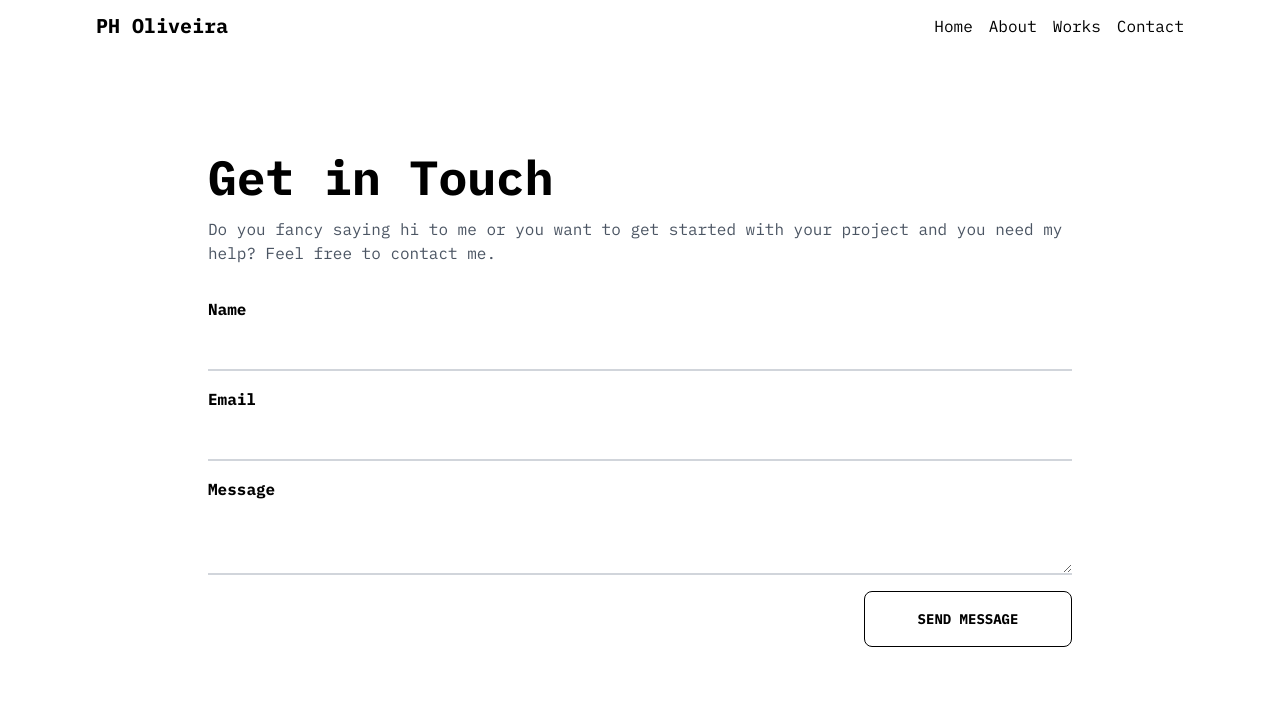
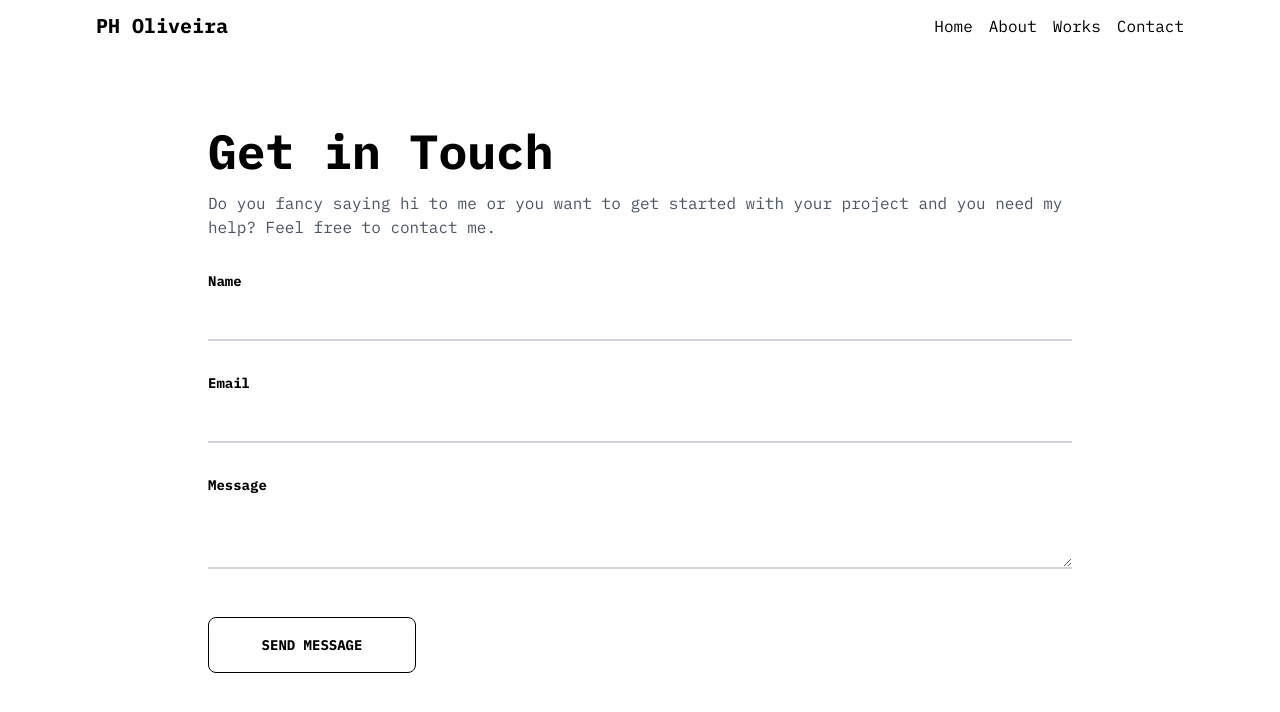
Before and after one commit to PauloHSOliveira/new-portfolio, a Next.js app: page /contact in a window 1280 px wide. Shown: the top 712 px of the page. Built offline with nearby package versions, Linux system fonts and the light colour scheme; no server answers.

Commit message:
added small fixes to app

```diff
--- a/package.json
+++ b/package.json
@@ -13,7 +13,6 @@
     "@phosphor-icons/react": "^2.0.9",
     "@types/node": "18.16.3",
     "@types/react": "18.2.0",
-    "@types/react-animations": "^1.0.0",
     "@types/react-dom": "18.2.1",
     "autoprefixer": "10.4.14",
     "daisyui": "^2.51.6",
@@ -23,14 +22,11 @@
     "nodemailer": "^6.9.1",
     "postcss": "8.4.23",
     "react": "18.2.0",
-    "react-animations": "^1.0.0",
     "react-awesome-slider": "^4.1.0",
     "react-dom": "18.2.0",
     "react-hook-form": "^7.43.9",
     "react-icons": "^4.8.0",
-    "react-intersection-observer": "^9.4.3",
     "react-spinners": "^0.13.8",
-    "react-tippy": "^1.4.0",
     "styled-components": "6.0.0-rc.1",
     "tailwindcss": "3.3.2",
     "typescript": "5.0.4",
--- /dev/null
+++ b/src/components/forms/ContactForm.tsx
@@ -0,0 +1,107 @@
+import { useForm } from 'react-hook-form'
+import * as Yup from 'yup'
+import { yupResolver } from '@hookform/resolvers/yup'
+import { RingLoader } from 'react-spinners'
+import { useState } from 'react'
+
+const schema = Yup.object().shape({
+  name: Yup.string().required('Name is required'),
+  email: Yup.string()
+    .email('Please enter a valid email')
+    .required('Email is required'),
+  message: Yup.string().required('Message is required'),
+})
+
+const resolver = yupResolver(schema)
+
+const ContactForm = () => {
+  const [isLoading, setIsLoading] = useState(false)
+
+  const {
+    register,
+    handleSubmit,
+    formState: { errors },
+  } = useForm({
+    resolver,
+    defaultValues: {
+      name: '',
+      email: '',
+      message: '',
+    },
+  })
+
+  const onSubmit = async (data: any) => {
+    setIsLoading(true)
+    try {
+      const response = await fetch('/api/contact', {
+        method: 'POST',
+        body: JSON.stringify(data),
+        headers: {
+          'Content-Type': 'application/json',
+        },
+      })
+
+      const { message } = await response.json()
+
+      alert(message)
+    } catch (error) {
+      alert(error)
+    } finally {
+      setIsLoading(false)
+    }
+  }
+
+  return (
+    <form onSubmit={handleSubmit(onSubmit)} className="flex flex-col gap-8">
+      <div className="flex flex-col">
+        <label htmlFor="name" className="font-semibold text-sm mb-2">
+          Name
+        </label>
+        <input
+          id="name"
+          type="text"
+          className={`w-full py-2 border-b-2 border-gray-300 focus:outline-none focus:border-blue-500 ${
+            errors.name ? 'border-red-500' : ''
+          }`}
+          {...register('name', { required: true })}
+        />
+      </div>
+      <div className="flex flex-col">
+        <label htmlFor="email" className="font-semibold text-sm mb-2">
+          Email
+        </label>
+        <input
+          id="email"
+          type="email"
+          className={`w-full py-2 border-b-2 border-gray-300 focus:outline-none focus:border-blue-500 ${
+            errors.email ? 'border-red-500' : ''
+          }`}
+          {...register('email', { required: true })}
+        />
+      </div>
+      <div className="flex flex-col">
+        <label htmlFor="message" className="font-semibold text-sm mb-2">
+          Message
+        </label>
+        <textarea
+          id="message"
+          className={`w-full py-2 border-b-2 border-gray-300 focus:outline-none focus:border-blue-500 ${
+            errors.message ? 'border-red-500' : ''
+          }`}
+          {...register('message', { required: true })}
+        />
+      </div>
+      <button
+        type="submit"
+        className={`btn mt-4 ${
+          isLoading ? 'btn-disabled' : 'btn-gray-900'
+        } w-full md:w-52 h-14`}
+        disabled={isLoading}
+      >
+        {isLoading ? <RingLoader size={24} color="#000000" /> : 'Send Message'}
+      </button>
+    </form>
+  )
+}
+
+export { ContactForm }
--- /dev/null
+++ b/src/components/forms/index.ts
@@ -0,0 +1 @@
+export { ContactForm } from './ContactForm'
--- a/src/components/index.ts
+++ b/src/components/index.ts
@@ -7,3 +7,4 @@ export * from './MobileMenu'
 export * from './SEO'
 export * from './ProjectsList'
 export * from './TopHomePage'
+export * from './forms'
--- /dev/null
+++ b/src/interfaces/global.d.ts
@@ -0,0 +1,3 @@
+export interface GetLayout {
+  (page: JSX.Element): JSX.Element
+}
--- a/src/pages/_app.tsx
+++ b/src/pages/_app.tsx
@@ -1,7 +1,7 @@
 import '@/styles/globals.css'
 import type { AppProps } from 'next/app'
 import { Layout, SEO } from '@/components'
-import { useEffect } from 'react'
+import React, { useEffect } from 'react'
 import { useRouter } from 'next/router'
 import { analytics } from '@/services/firebase'
 import { logEvent } from 'firebase/analytics'
@@ -25,10 +25,16 @@ export default function App({ Component, pageProps }: AppProps) {
     }
   }, [router.events, analytics])
 
+  const getLayout =
+    (Component as any).getLayout ||
+    ((page: JSX.Element) => <Layout>{page}</Layout>)
+
+  const renderComponent = () => getLayout(<Component {...pageProps} />)
+
   return (
-    <Layout>
+    <React.Fragment>
       <SEO />
-      <Component {...pageProps} />
-    </Layout>
+      {renderComponent()}
+    </React.Fragment>
   )
 }
--- a/src/pages/about/index.tsx
+++ b/src/pages/about/index.tsx
@@ -9,7 +9,6 @@ import {
   FaFacebook,
   FaChartBar,
 } from 'react-icons/fa'
-
 import {
   SiNextdotjs,
   SiFirebase,
@@ -26,6 +25,12 @@ import {
   SiAdobe,
   SiTiktok,
 } from 'react-icons/si'
+import { GetLayout } from '@/interfaces/global'
+import { Layout } from '@/components'
+
+const getLayout: GetLayout = (page: JSX.Element) => {
+  return <Layout>{page}</Layout>
+}
 
 const otherSkills = [
   { name: 'Figma', icon: <FaFigma /> },
@@ -132,7 +137,7 @@ const text2 = (
   </>
 )
 
-export default function About() {
+const About = () => {
   return (
     <>
       <div className="p-4 md:p-24">
@@ -180,3 +185,7 @@ export default function About() {
     </>
   )
 }
+
+About.getLayout = getLayout
+
+export default About
--- a/src/pages/contact/index.tsx
+++ b/src/pages/contact/index.tsx
@@ -1,56 +1,11 @@
-import { useForm } from 'react-hook-form'
-import * as Yup from 'yup'
-import { yupResolver } from '@hookform/resolvers/yup'
-import { RingLoader } from 'react-spinners'
-import { useState } from 'react'
+import { GetLayout } from '@/interfaces/global'
+import { Layout, ContactForm } from '@/components'
 
-const schema = Yup.object().shape({
-  name: Yup.string().required('Name is required'),
-  email: Yup.string()
-    .email('Please enter a valid email')
-    .required('Email is required'),
-  message: Yup.string().required('Message is required'),
-})
-
-const resolver = yupResolver(schema)
+const getLayout: GetLayout = (page: JSX.Element) => {
+  return <Layout>{page}</Layout>
+}
 
 function Contact() {
-  const [isLoading, setIsLoading] = useState(false)
-
-  const {
-    register,
-    handleSubmit,
-    formState: { errors },
-  } = useForm({
-    resolver,
-    defaultValues: {
-      name: '',
-      email: '',
-      message: '',
-    },
-  })
-
-  const onSubmit = async (data: any) => {
-    setIsLoading(true)
-    try {
-      const response = await fetch('/api/contact', {
-        method: 'POST',
-        body: JSON.stringify(data),
-        headers: {
-          'Content-Type': 'application/json',
-        },
-      })
-
-      const { message } = await response.json()
-
-      alert(message)
-    } catch (error) {
-      alert(error)
-    } finally {
-      setIsLoading(false)
-    }
-  }
-
   return (
     <div className="max-w-4xl mx-auto my-8 px-4">
       <h1 className="text-5xl font-bold mb-4">Get in Touch</h1>
@@ -58,61 +13,11 @@ function Contact() {
         Do you fancy saying hi to me or you want to get started with your
         project and you need my help? Feel free to contact me.
       </p>
-      <form onSubmit={handleSubmit(onSubmit)} className="space-y-4">
-        <div className="flex flex-col">
-          <label htmlFor="name" className="font-semibold mb-2">
-            Name
-          </label>
-          <input
-            id="name"
-            type="text"
-            className={`py-2 border-b-2 border-gray-300 focus:outline-none focus:border-blue-500 ${
-              errors.name ? 'border-red-500' : ''
-            }`}
-            {...register('name', { required: true })}
-          />
-        </div>
-        <div className="flex flex-col">
-          <label htmlFor="email" className="font-semibold mb-2">
-            Email
-          </label>
-          <input
-            id="email"
-            type="email"
-            className={`py-2 border-b-2 border-gray-300 focus:outline-none focus:border-blue-500 ${
-              errors.email ? 'border-red-500' : ''
-            }`}
-            {...register('email', { required: true })}
-          />
-        </div>
-        <div className="flex flex-col">
-          <label htmlFor="message" className="font-semibold mb-2">
-            Message
-          </label>
-          <textarea
-            id="message"
-            className={`py-2 border-b-2 border-gray-300 focus:outline-none focus:border-blue-500 ${
-              errors.message ? 'border-red-500' : ''
-            }`}
-            {...register('message', { required: true })}
-          />
-        </div>
-        <button
-          type="submit"
-          className={`btn ${
-            isLoading ? 'btn-disabled' : 'btn-gray-900'
-          } float-right w-52 h-14`}
-          disabled={isLoading}
-        >
-          {isLoading ? (
-            <RingLoader size={24} color="#000000" />
-          ) : (
-            'Send Message'
-          )}
-        </button>
-      </form>
+      <ContactForm />
     </div>
   )
 }
 
+Contact.getLayout = getLayout
+
 export default Contact
--- a/src/pages/index.tsx
+++ b/src/pages/index.tsx
@@ -1,12 +1,25 @@
-import { Projects, TopHomePage } from '@/components'
+import { Projects, TopHomePage, Layout, ContactForm } from '@/components'
 
-export default function Home() {
+const getLayout = (page: any) => {
+  return <Layout>{page}</Layout>
+}
+
+function Home() {
   return (
     <>
       <TopHomePage />
       <div className="p-4 sm:p-6 lg:p-8 w-full">
         <Projects />
       </div>
+      <div className="p-4 sm:p-6 lg:p-8 w-full">
+        <h1 className="text-5xl font-bold mb-8l">Get in Touch</h1>
+        <div className="bg-white shadow-lg rounded-md p-4 sm:p-6 lg:p-8 h-full">
+          <ContactForm />
+        </div>
+      </div>
     </>
   )
 }
+
+Home.getLayout = getLayout
+export default Home
--- a/src/pages/works/index.tsx
+++ b/src/pages/works/index.tsx
@@ -1,9 +1,16 @@
 import dynamic from 'next/dynamic'
+import { GetLayout } from '@/interfaces/global'
+import { Layout } from '@/components'
+const DynamicCarousel = dynamic(() => import('@/components/ProjectCarousel'))
 
-const DynamicCarousel = dynamic(() => import('@/components/ProjectCarousel'))
+const getLayout: GetLayout = (page: JSX.Element) => {
+  return <Layout>{page}</Layout>
+}
 
 const Works = () => {
   return <DynamicCarousel />
 }
 
+Works.getLayout = getLayout
+
 export default Works
```
Also changed, not shown: 1 other file (tests, documents, lock files or other folders).
